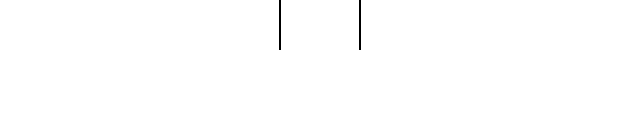
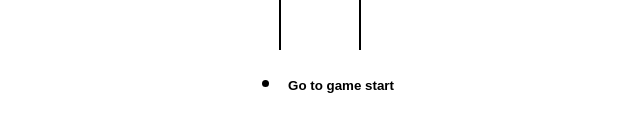
Before and after one commit to aditya31Sharma/tictactoe, a React (Vite) app: page / in a window 1280 px wide. Shown: the part 381-512 px from the top of the page, without its empty margins (319-959 px from the left). Built offline with nearby package versions, Linux system fonts and the light colour scheme.

Commit message:
Displayed game history

```diff
--- a/src/App.jsx
+++ b/src/App.jsx
@@ -1,17 +1,15 @@
 import React, { useState } from 'react';
 import './styles/root.scss';
 import Board from './components/Board';
+import History from './components/History';
 import { calculateWinner } from './helpers';
 
 const App = () => {
-  // const [board, setBoard] = useState(Array(9).fill(null));
-  // const [isXNext, setXNext] = useState(false);
   const [history, setHistory] = useState([
     { board: Array(9).fill(null), isXNext: true },
   ]);
   const [currentMove, setCurrentMove] = useState(0);
   const current = history[currentMove];
-  console.log(history);
 
   const winner = calculateWinner(current.board);
   const message = winner
@@ -33,14 +31,17 @@
       });
       return prevState.concat({ board: newBoard, isXNext: !last.isXNext });
     });
-    setCurrentMove(prevState=>prevState+1);
+    setCurrentMove(prevState => prevState + 1);
   };
-
+  const moveTo = move => {
+    setCurrentMove(move);
+  };
   return (
     <div className="app">
       <h1>TicTacToe</h1>
       <h2>{message}</h2>
       <Board board={current.board} handleSquareClick={handleSquareClick} />
+      <History history={history} moveTo={moveTo} currentMove={currentMove}/>
     </div>
   );
 };
--- /dev/null
+++ b/src/components/History.jsx
@@ -0,0 +1,25 @@
+import React from 'react';
+
+const History = ({ history, moveTo,currentMove }) => {
+  return (
+    <ul>
+      {history.map((_, move) => {
+        return (
+          <li key={move}>
+            <button
+              type="button"
+              style={{ fontWeight: move === currentMove ? 'bold' : 'normal' }}
+              onClick={() => {
+                moveTo(move);
+              }}
+            >
+              {move === 0 ? `Go to game start` : `Go to move #${move}`}
+            </button>
+          </li>
+        );
+      })}
+    </ul>
+  );
+};
+
+export default History;
```
